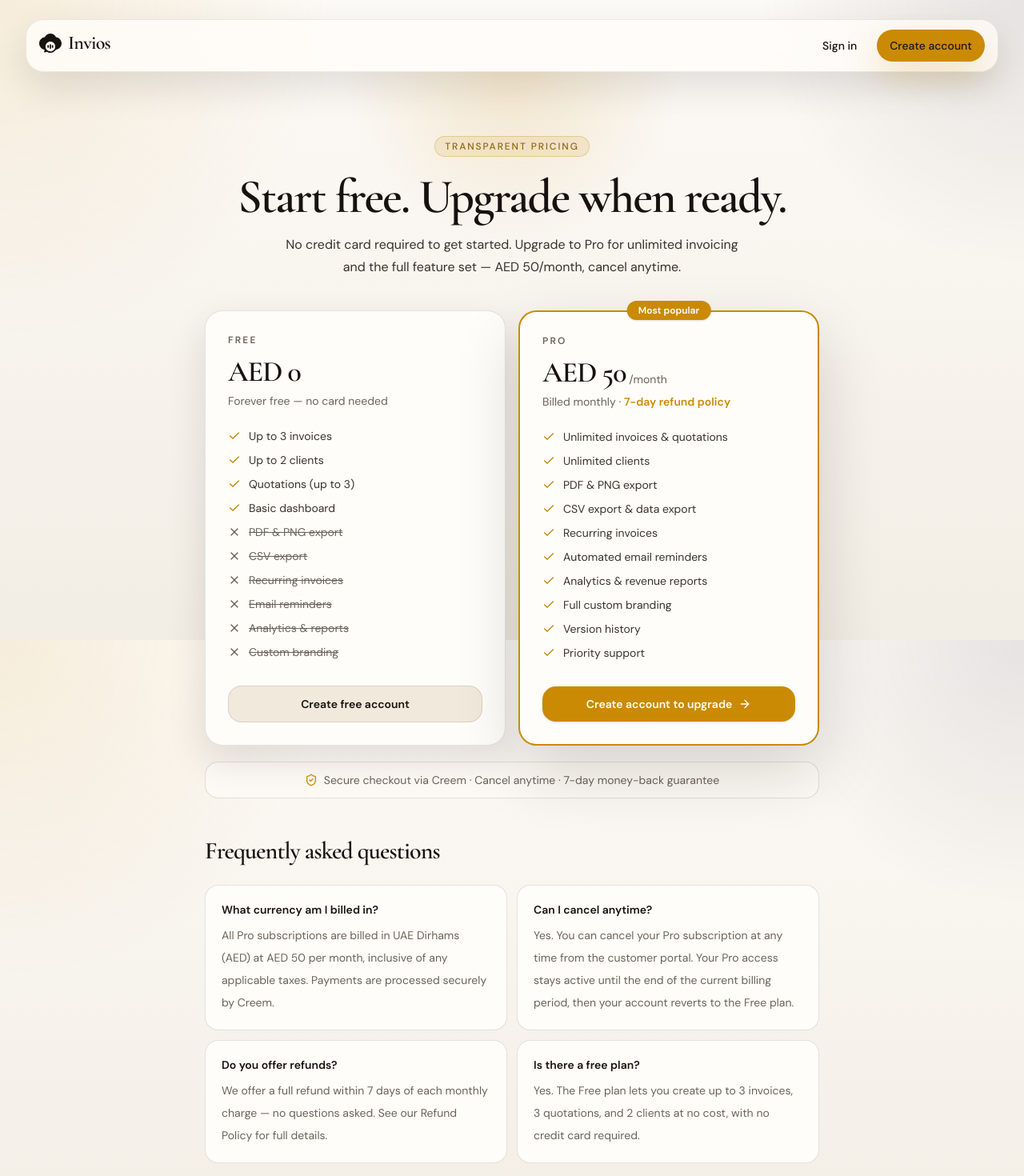
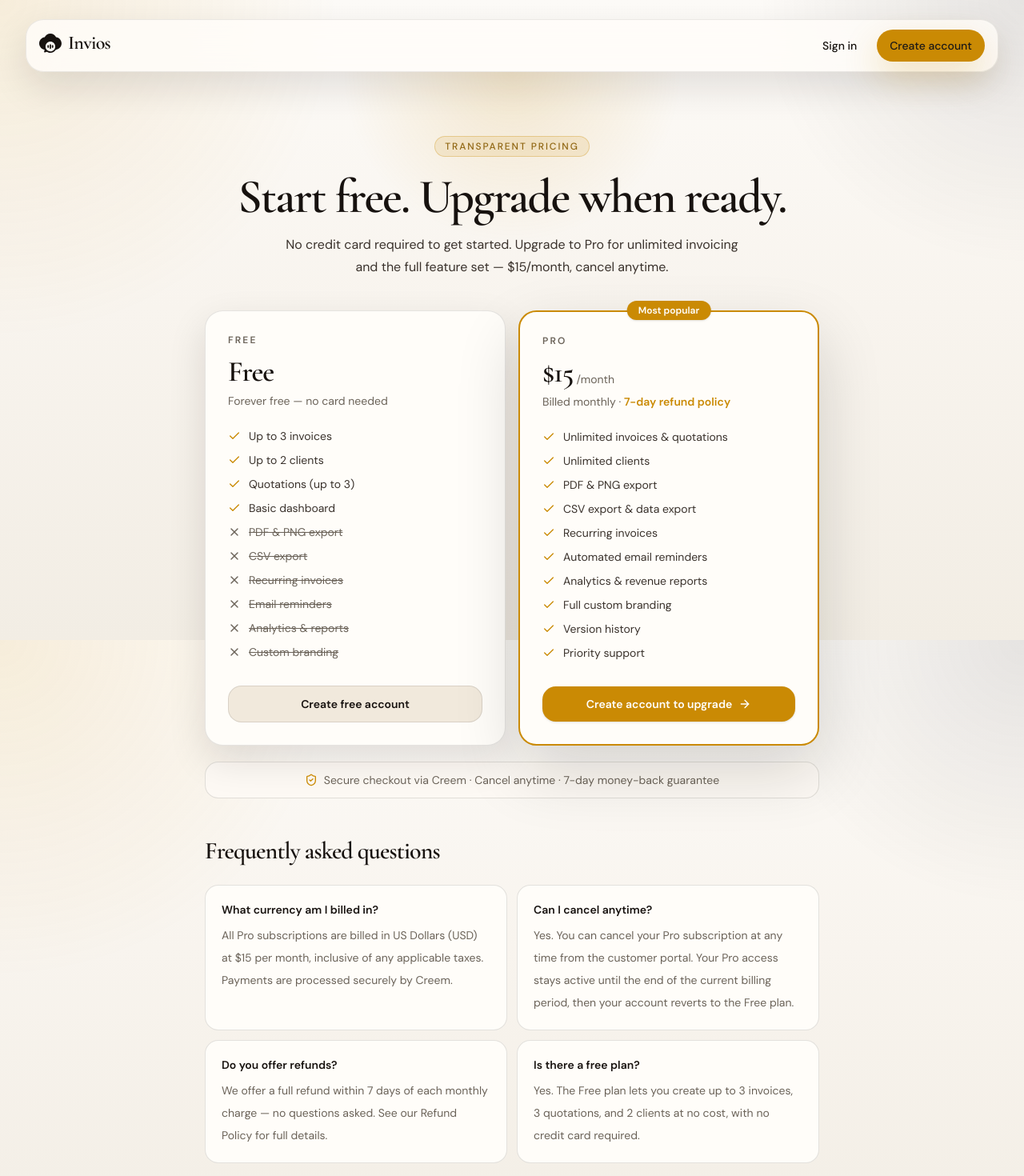
Before and after one commit to Loomlyne/Invios.online, a Next.js app: page /pricing in a window 1280 px wide. Shown: the top 1470 px of the page at 80% size. Built offline with nearby package versions, Linux system fonts and the light colour scheme; no server answers.

Commit message:
Update pricing to $15/month USD across all pages and components

```diff
--- a/src/app/page.tsx
+++ b/src/app/page.tsx
@@ -27,7 +27,7 @@ export default function LandingPage() {
         <div className="absolute inset-0 bg-[radial-gradient(circle_at_top_left,rgba(202,138,4,0.18),transparent_24%),radial-gradient(circle_at_top_right,rgba(28,25,23,0.08),transparent_18%)]" />
         <div className="relative mx-auto max-w-[1400px] px-4 pb-10 pt-12 sm:px-6 lg:px-8 lg:pb-16">
           <div className="animate-enter space-y-7">
-            <Badge variant="accent">Invoicing &amp; quotations for AED businesses</Badge>
+            <Badge variant="accent">Invoicing &amp; quotations for UAE businesses</Badge>
             <div className="max-w-3xl space-y-5">
               <h1 className="display-text text-5xl font-semibold leading-none text-balance text-foreground sm:text-6xl lg:text-7xl">
                 Send invoices that actually look worth paying.
@@ -49,7 +49,7 @@ export default function LandingPage() {
               </Button>
             </div>
             <p className="text-sm text-muted">
-              Free plan available · Pro from <span className="font-semibold text-foreground">AED 50/month</span> · Cancel anytime
+              Free plan available · Pro from <span className="font-semibold text-foreground">$15/month</span> · Cancel anytime
             </p>
           </div>
 
@@ -116,7 +116,7 @@ export default function LandingPage() {
             Start free. Upgrade when you are ready.
           </h2>
           <p className="mt-3 text-base leading-7 text-muted-strong">
-            No credit card to begin. Pro unlocks unlimited documents and the full feature set for AED 50/month.
+            No credit card to begin. Pro unlocks unlimited documents and the full feature set for $15/month.
           </p>
         </div>
 
@@ -125,7 +125,7 @@ export default function LandingPage() {
           <div className="flex flex-col rounded-[var(--radius-card)] border border-black/10 bg-surface p-7 subtle-shadow">
             <p className="text-xs font-semibold uppercase tracking-[0.18em] text-muted">Free</p>
             <div className="mt-3 flex items-end gap-1">
-              <span className="display-text text-4xl font-semibold text-foreground">AED 0</span>
+              <span className="display-text text-4xl font-semibold text-foreground">Free</span>
             </div>
             <p className="mt-1.5 text-sm text-muted">Forever free — no card needed</p>
             <ul className="mb-8 mt-6 grid gap-2.5">
@@ -151,7 +151,7 @@ export default function LandingPage() {
             </span>
             <p className="text-xs font-semibold uppercase tracking-[0.18em] text-muted">Pro</p>
             <div className="mt-3 flex items-end gap-1">
-              <span className="display-text text-4xl font-semibold text-foreground">AED 50</span>
+              <span className="display-text text-4xl font-semibold text-foreground">$15</span>
               <span className="mb-0.5 text-sm text-muted">/month</span>
             </div>
             <p className="mt-1.5 text-sm text-muted">
@@ -177,7 +177,7 @@ export default function LandingPage() {
 
         <div className="mx-auto mt-5 flex max-w-3xl items-center justify-center gap-2 rounded-[var(--radius-inner)] border border-border bg-surface-subtle px-5 py-3 text-center text-sm text-muted">
           <ShieldCheck className="size-4 shrink-0 text-accent" aria-hidden="true" />
-          Secure checkout via Creem · Prices in AED · Cancel anytime · 7-day money-back guarantee
+          Secure checkout via Creem · Prices in USD · Cancel anytime · 7-day money-back guarantee
         </div>
       </section>
 
@@ -286,7 +286,7 @@ const FAQS = [
   },
   {
     q: "What does it cost?",
-    a: "The Free plan is AED 0 forever. Pro is AED 50/month, billed monthly through Creem, and unlocks unlimited documents plus the full feature set. Cancel anytime.",
+    a: "The Free plan is free forever. Pro is $15/month, billed monthly through Creem, and unlocks unlimited documents plus the full feature set. Cancel anytime.",
   },
   {
     q: "Can I get a refund?",
--- a/src/app/pricing/page.tsx
+++ b/src/app/pricing/page.tsx
@@ -40,7 +40,7 @@ const PRO_FEATURES = [
 const FAQS = [
   {
     q: "What currency am I billed in?",
-    a: "All Pro subscriptions are billed in UAE Dirhams (AED) at AED 50 per month, inclusive of any applicable taxes. Payments are processed securely by Creem.",
+    a: "All Pro subscriptions are billed in US Dollars (USD) at $15 per month, inclusive of any applicable taxes. Payments are processed securely by Creem.",
   },
   {
     q: "Can I cancel anytime?",
@@ -84,7 +84,7 @@ export default async function PricingPage() {
             Start free. Upgrade when ready.
           </h1>
           <p className="mx-auto mt-4 max-w-xl text-base leading-7 text-muted-strong">
-            No credit card required to get started. Upgrade to Pro for unlimited invoicing and the full feature set — AED 50/month, cancel anytime.
+            No credit card required to get started. Upgrade to Pro for unlimited invoicing and the full feature set — $15/month, cancel anytime.
           </p>
         </div>
       </section>
@@ -98,7 +98,7 @@ export default async function PricingPage() {
             <div className="mb-6">
               <p className="text-xs font-semibold uppercase tracking-[0.18em] text-muted">Free</p>
               <div className="mt-3 flex items-end gap-1">
-                <span className="display-text text-4xl font-semibold text-foreground">AED 0</span>
+                <span className="display-text text-4xl font-semibold text-foreground">Free</span>
               </div>
               <p className="mt-1.5 text-sm text-muted">Forever free — no card needed</p>
             </div>
@@ -137,7 +137,7 @@ export default async function PricingPage() {
             <div className="mb-6">
               <p className="text-xs font-semibold uppercase tracking-[0.18em] text-muted">Pro</p>
               <div className="mt-3 flex items-end gap-1">
-                <span className="display-text text-4xl font-semibold text-foreground">AED 50</span>
+                <span className="display-text text-4xl font-semibold text-foreground">$15</span>
                 <span className="mb-0.5 text-sm text-muted">/month</span>
               </div>
               <p className="mt-1.5 text-sm text-muted">
--- a/src/app/refund/page.tsx
+++ b/src/app/refund/page.tsx
@@ -122,7 +122,7 @@ export default function RefundPage() {
 
               <section id="payment-processing" className="p-6 sm:p-8">
                 <h2 className="text-base font-semibold text-foreground">6. Payment Processing</h2>
-                <p className="mt-3 text-sm leading-7 text-muted-strong">All payments are processed by Creem, our third-party payment processor. Refunds are initiated by Invios through Creem and are subject to Creem's standard processing timelines. Currency conversion rates at the time of the original transaction apply — refunds are processed in the original currency (AED).</p>
+                <p className="mt-3 text-sm leading-7 text-muted-strong">All payments are processed by Creem, our third-party payment processor. Refunds are initiated by Invios through Creem and are subject to Creem's standard processing timelines. Currency conversion rates at the time of the original transaction apply — refunds are processed in the original currency (USD).</p>
               </section>
 
               <section id="contact" className="p-6 sm:p-8">
--- a/src/app/terms/page.tsx
+++ b/src/app/terms/page.tsx
@@ -88,12 +88,12 @@ export default function TermsPage() {
 
             <section id="plans" className="p-6 sm:p-8">
               <h2 className="text-base font-semibold text-foreground">4. Free and Pro Plans</h2>
-              <p className="mt-3 text-sm leading-7 text-muted-strong">The Free plan allows up to 3 invoices, 3 quotations, and 2 clients at no cost. The Pro plan, billed at AED 50 per month, unlocks unlimited invoices, quotations, and clients, along with PDF/PNG export, recurring invoices, email reminders, analytics, and custom branding. Plan limits and features may be updated with reasonable notice.</p>
+              <p className="mt-3 text-sm leading-7 text-muted-strong">The Free plan allows up to 3 invoices, 3 quotations, and 2 clients at no cost. The Pro plan, billed at $15 per month, unlocks unlimited invoices, quotations, and clients, along with PDF/PNG export, recurring invoices, email reminders, analytics, and custom branding. Plan limits and features may be updated with reasonable notice.</p>
             </section>
 
             <section id="payment" className="p-6 sm:p-8">
               <h2 className="text-base font-semibold text-foreground">5. Payment and Billing</h2>
-              <p className="mt-3 text-sm leading-7 text-muted-strong">Pro plan subscriptions are billed monthly at AED 50 through our payment processor, Creem. By subscribing, you authorise Creem to charge your payment method on a recurring monthly basis until you cancel. All prices are in UAE Dirhams (AED) and are inclusive of any applicable taxes. Failed payments may result in suspension of Pro access until payment is resolved.</p>
+              <p className="mt-3 text-sm leading-7 text-muted-strong">Pro plan subscriptions are billed monthly at $15 through our payment processor, Creem. By subscribing, you authorise Creem to charge your payment method on a recurring monthly basis until you cancel. All prices are in US Dollars (USD) and are inclusive of any applicable taxes. Failed payments may result in suspension of Pro access until payment is resolved.</p>
             </section>
 
             <section id="cancellation" className="p-6 sm:p-8">
--- a/src/components/app/settings/panels/billing-panel.tsx
+++ b/src/components/app/settings/panels/billing-panel.tsx
@@ -46,7 +46,7 @@ function PlanCard({ sub }: { sub: Subscription }) {
       <dl className="grid gap-3 sm:grid-cols-2 text-sm">
         <div className="rounded-[var(--radius-inner)] border border-border px-4 py-3">
           <dt className="text-muted">Billing cycle</dt>
-          <dd className="font-medium mt-1">Monthly · AED 50</dd>
+          <dd className="font-medium mt-1">Monthly · $15</dd>
         </div>
         <div className="rounded-[var(--radius-inner)] border border-border px-4 py-3">
           <dt className="text-muted">Next renewal</dt>
@@ -74,7 +74,7 @@ function FreePlan() {
         <div className="flex items-start gap-3">
           <Zap className="size-5 text-accent mt-0.5 shrink-0" />
           <div className="flex-1">
-            <p className="text-sm font-semibold text-foreground">Upgrade to Pro — AED 50/month</p>
+            <p className="text-sm font-semibold text-foreground">Upgrade to Pro — $15/month</p>
             <p className="text-sm text-muted mt-1">
               Unlock unlimited invoices, PDF export, recurring invoices, email reminders, and full analytics.
             </p>
--- a/src/components/marketing/public-footer.tsx
+++ b/src/components/marketing/public-footer.tsx
@@ -48,7 +48,7 @@ export function PublicFooter() {
 
         <div className="mt-10 flex flex-col gap-2 border-t border-border pt-6 text-xs text-muted sm:flex-row sm:items-center sm:justify-between">
           <span>© 2026 Invios. All rights reserved.</span>
-          <span>Prices in AED. Payments processed securely by Creem.</span>
+          <span>Prices in USD. Payments processed securely by Creem.</span>
         </div>
       </div>
     </footer>
```
